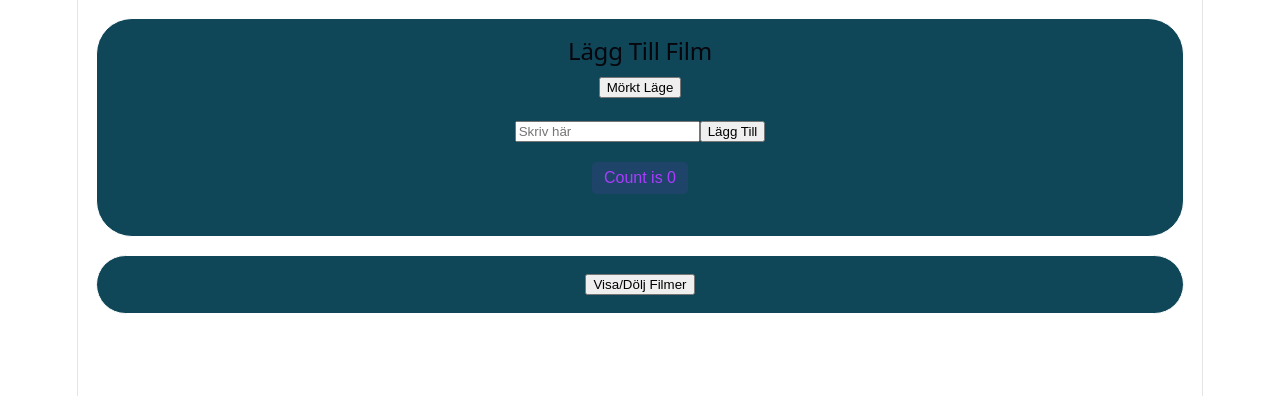
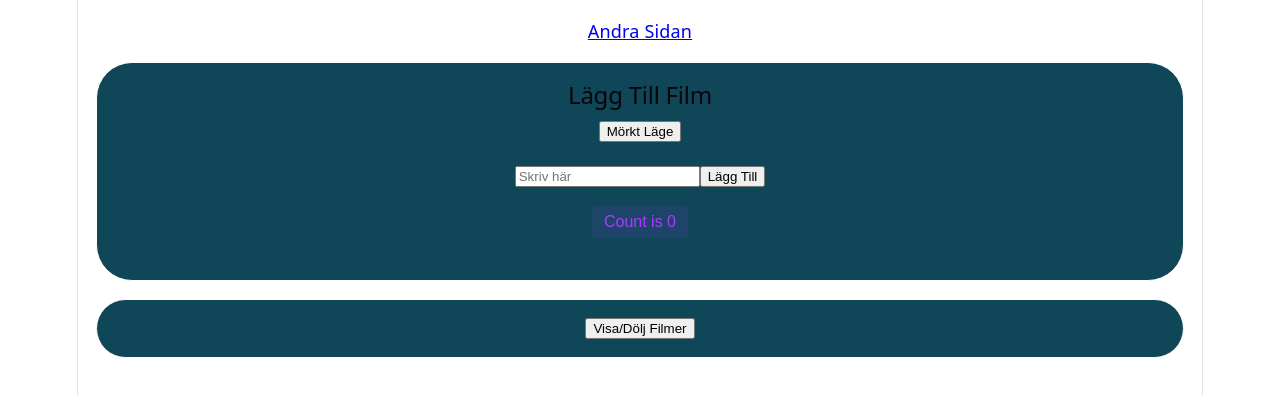
Before and after one commit to 04luknie-nemo/vue_asignment_1, a Vue app: page / in a window 1280 px wide. Shown: the top 396 px of the page. Built offline with nearby package versions, Linux system fonts and the light colour scheme.

Commit message:
Added RouterView which displays current page view on each page, and corresponding links to each other

```diff
--- a/src/App.vue
+++ b/src/App.vue
@@ -1,7 +1,8 @@
 <script setup lang="ts">
-import FirstPage from './components/FirstPage.vue'
 </script>
 
 <template>
-  <FirstPage />
+  <nav>
+    <RouterView/>
+  </nav>
 </template>
--- a/src/components/FirstPage.vue
+++ b/src/components/FirstPage.vue
@@ -56,6 +56,9 @@ window.movies = movies;
 
 <template>
   <main class="page" id="center">
+    <nav>
+      <RouterLink to="/second_page">Andra Sidan</RouterLink>
+    </nav>
     <section class="base-card">
       <div>
         <h2>Lägg Till Film</h2>
--- /dev/null
+++ b/src/components/SecondPage.vue
@@ -0,0 +1,14 @@
+<script setup lang="ts">
+
+</script>
+<template>
+    <nav>
+        <RouterLink to="/">Första Sidan</RouterLink>
+    </nav>
+    <h1 class="second-h1">Hej här är andra sidan!</h1>
+</template>
+<style>
+    .second-h1 {
+        color: black
+    }
+</style>
```
